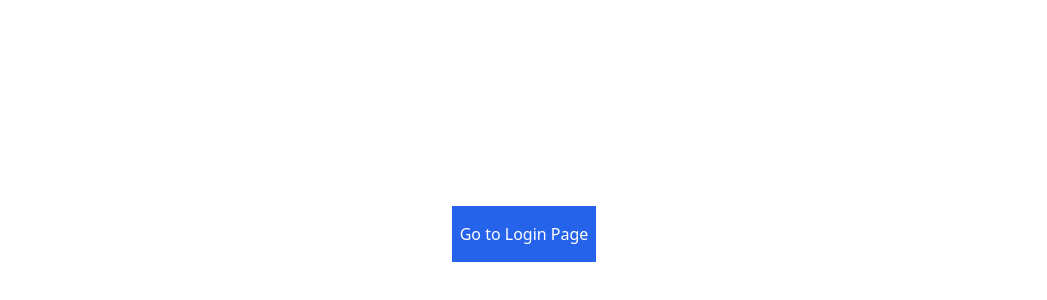
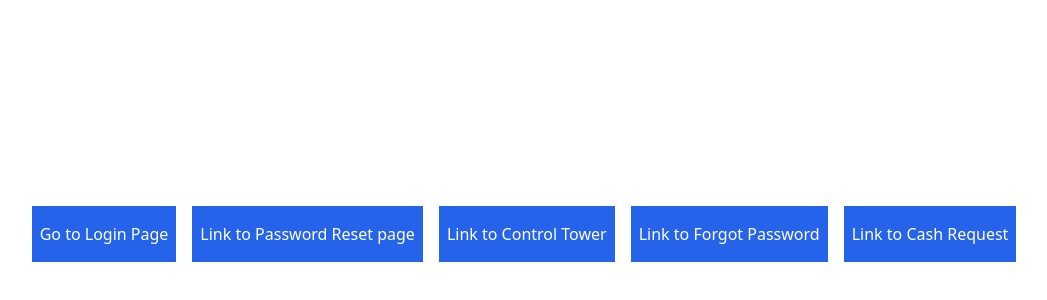
Before and after one commit to Meshack-Odunowe/assessment, a Next.js app: page / in a window 1280 px wide. Shown: the part 166-466 px from the top of the page, without its empty margins (116-1163 px from the left). Built offline with nearby package versions, Linux system fonts and the light colour scheme.

Commit message:
added buttons for sccessibility

```diff
--- a/app/page.tsx
+++ b/app/page.tsx
@@ -2,11 +2,27 @@ import Link from "next/link";
 
 export default function Home() {
   return (
-    <div className="flex h-screen items-center justify-center">
+    <div className="flex gap-4 h-screen items-center justify-center">
       <button className="  text-white px-2 py-4 rounded-lg bg-blue-600">
 
      <Link href='/login'>Go to Login Page </Link>
       </button>
+      <button className="  text-white px-2 py-4 rounded-lg bg-blue-600">
+
+     <Link href='/reset-password'>Link to Password Reset page </Link>
+      </button>
+      <button className="  text-white px-2 py-4 rounded-lg bg-blue-600">
+
+     <Link href='/control-tower'>Link to Control Tower  </Link>
+      </button>
+      <button className="  text-white px-2 py-4 rounded-lg bg-blue-600">
+
+     <Link href='/forgot-password'>Link to Forgot Password  </Link>
+      </button>
+      <button className="  text-white px-2 py-4 rounded-lg bg-blue-600">
+
+     <Link href='/cash-request'>Link to Cash Request  </Link>
+      </button>
     </div>
   );
 }
```
